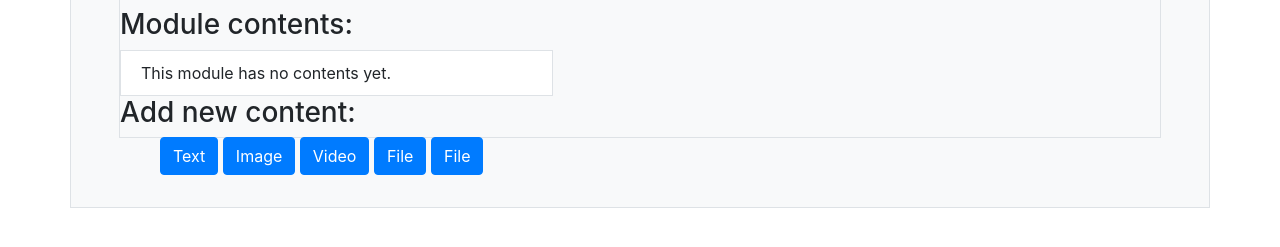
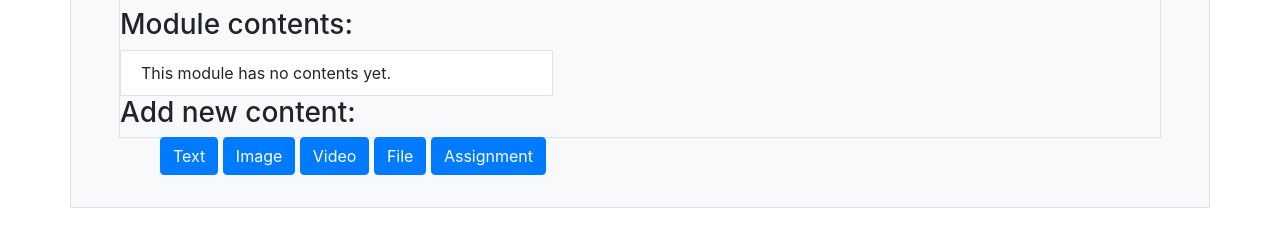
Before and after one commit to leviprice97/canvaslite, a Django app: template courses/templates/courses/manage/module/content_list.html in a window 1280 px wide. Shown: the part 348-595 px from the top of the page. Run offline with Django 3.2, Linux system fonts and the light colour scheme; the template is opened without the code that fills it, so the values that code supplies are empty; parts of the project's set-up code (start-up, migrations or seed data) failed here and were passed over; some libraries are stand-ins or nearby versions.

Commit message:
Fixed create assignment button name

```diff
--- a/courses/templates/courses/manage/module/content_list.html
+++ b/courses/templates/courses/manage/module/content_list.html
@@ -68,7 +68,7 @@
             <a role="button" class="btn btn-primary" href="{% url "module_content_create" module.id "file" %}">
             File</a>
             <a role="button" class="btn btn-primary" href="{% url "module_content_create" module.id "assignment" %}">
-            File</a>
+            Assignment</a>
           </ul>
         </div>
       {% endwith %}
```
